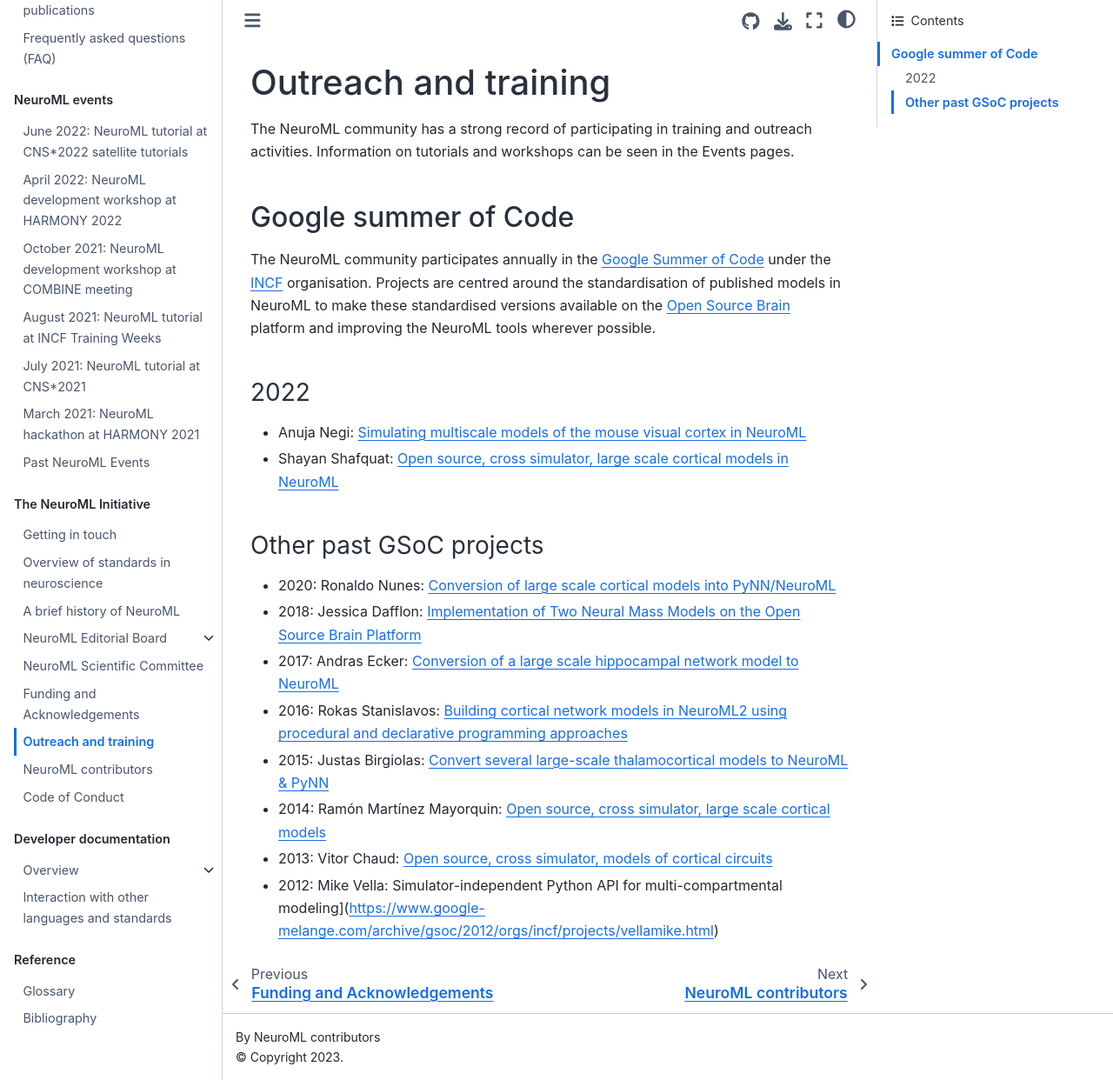
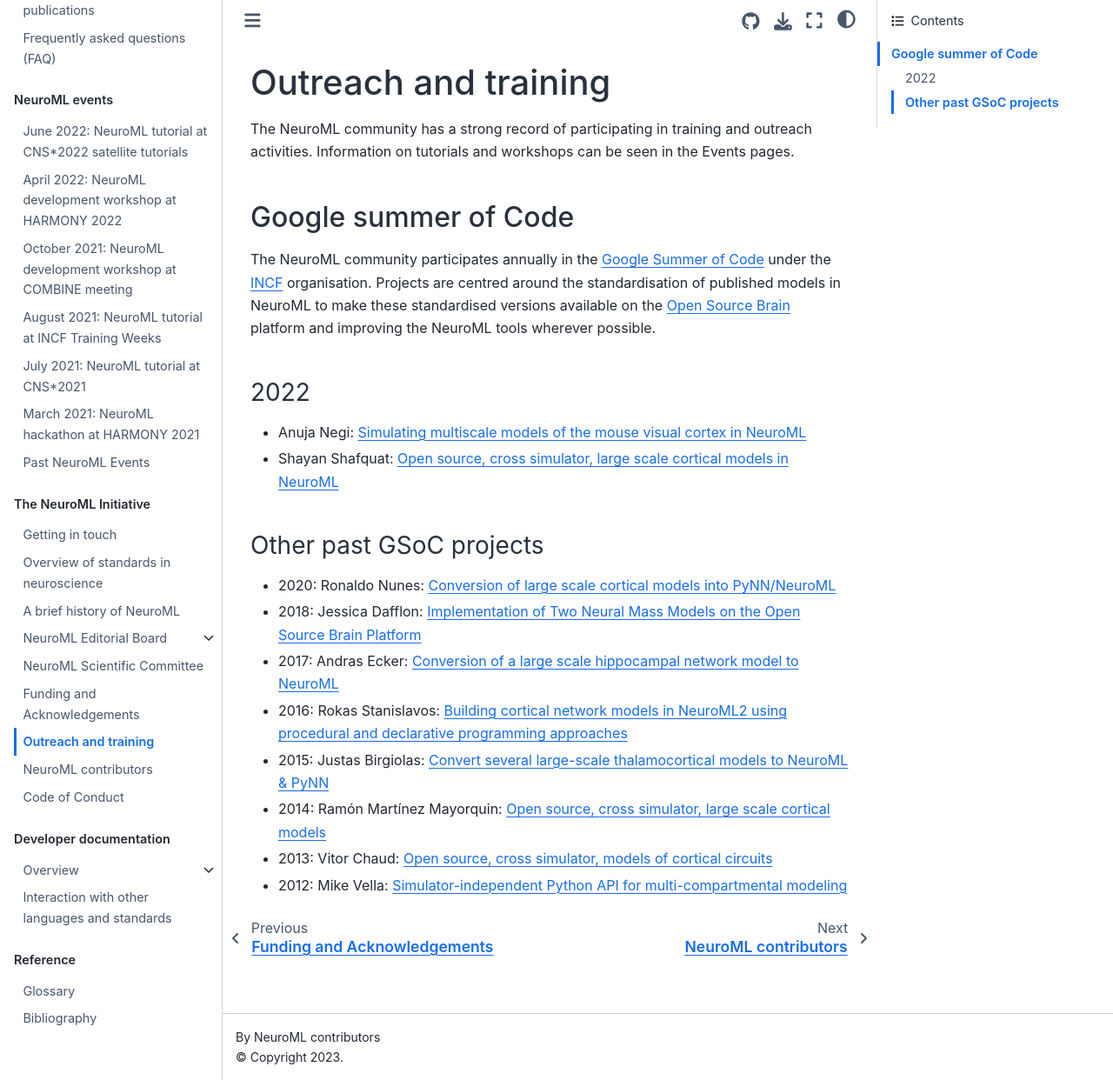
Before and after one commit to NeuroML/Documentation, a Jupyter Book: the page built from source/NeuroMLOrg/OutreachTraining.md, in a window 1280 px wide and 1242 px high. Shown: the whole window at 87% size. Built offline with Jupyter Book 1.0.4 settings and Sphinx 7.4.7 and the Sphinx Book theme 1.1.4, drawn with Linux system fonts in a browser that asks for light colours.

Commit message:
fix(outreach): typo

```diff
--- a/source/NeuroMLOrg/OutreachTraining.md
+++ b/source/NeuroMLOrg/OutreachTraining.md
@@ -29,4 +29,4 @@ Projects are centred around the standardisation of published models in NeuroML t
 - 2015: Justas Birgiolas: [Convert several large-scale thalamocortical models to NeuroML & PyNN](https://www.google-melange.com/archive/gsoc/2015/orgs/incf/projects/birgiolasj.html)
 - 2014: Ramón Martínez Mayorquin: [Open source, cross simulator, large scale cortical models](https://www.google-melange.com/archive/gsoc/2014/orgs/incf/projects/h_mayorquin.html)
 - 2013: Vitor Chaud: [Open source, cross simulator, models of cortical circuits](https://www.google-melange.com/archive/gsoc/2013/orgs/incf/projects/vitorchaud.html)
-- 2012: Mike Vella: Simulator-independent Python API for multi-compartmental modeling](https://www.google-melange.com/archive/gsoc/2012/orgs/incf/projects/vellamike.html)
+- 2012: Mike Vella: [Simulator-independent Python API for multi-compartmental modeling](https://www.google-melange.com/archive/gsoc/2012/orgs/incf/projects/vellamike.html)
```
